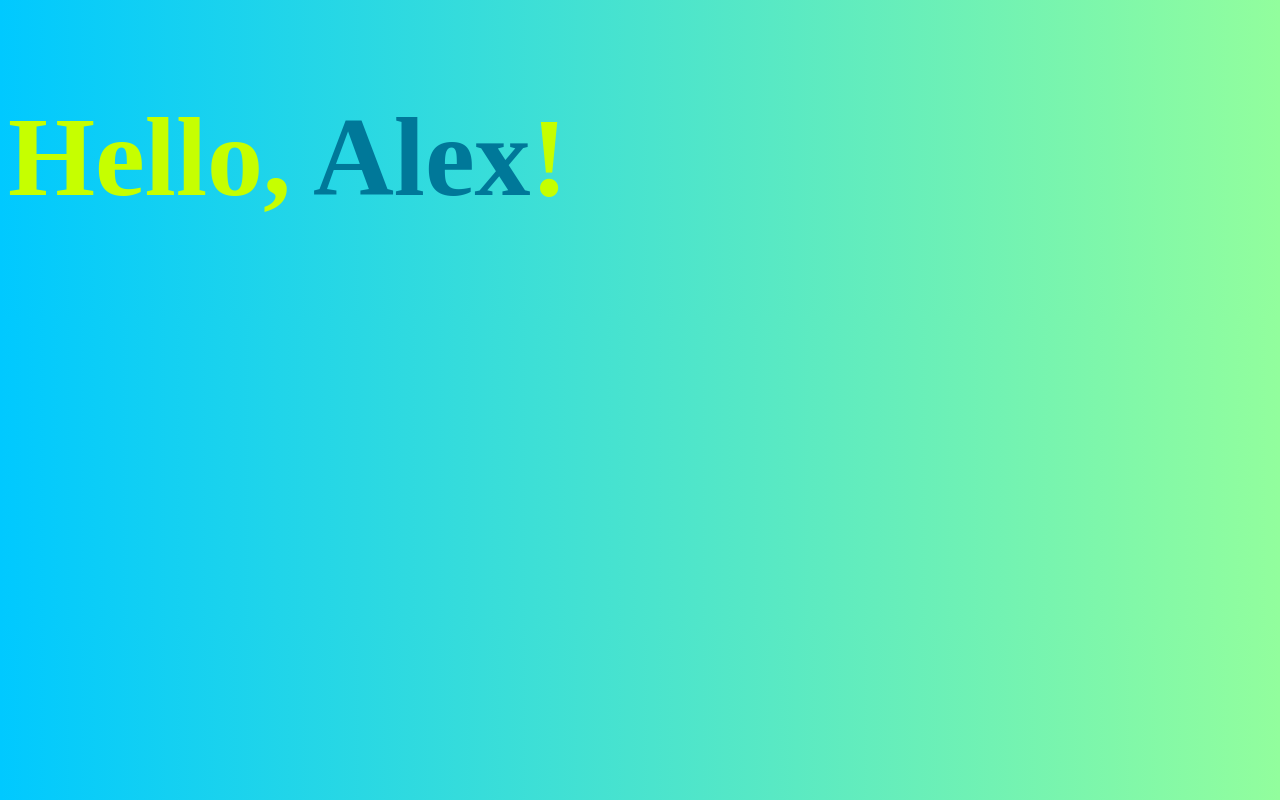
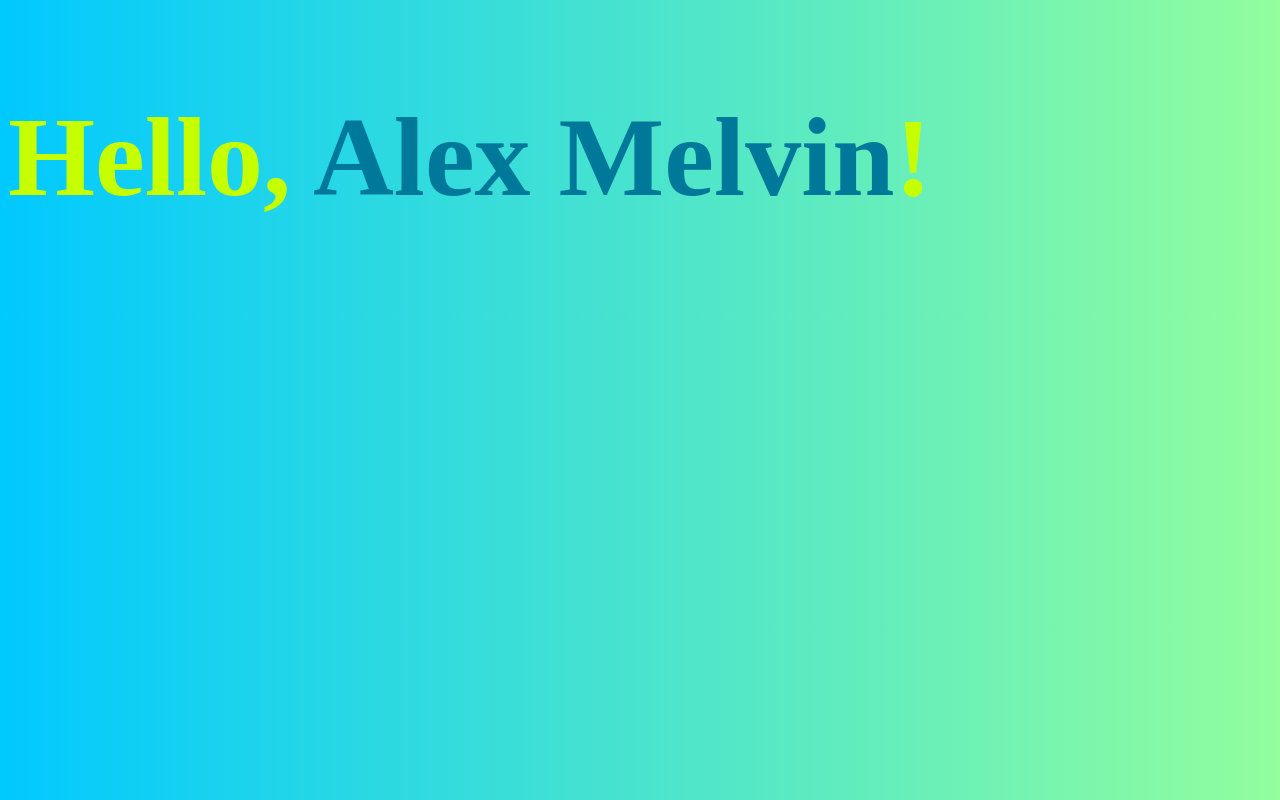
Before and after one commit to AlexMelw/learn-webpack, a React app: page / in a window 1280 px wide. Built offline with nearby package versions, Linux system fonts and the light colour scheme.

Commit message:
Add webpack-dev-server for development process.

```diff
--- a/src/index.jsx
+++ b/src/index.jsx
@@ -5,6 +5,6 @@ import ReactDOM from 'react-dom';
 import { App } from './components/App.jsx';
 
 ReactDOM.render(
-    <App name="Alex" />,
+    <App name="Alex Melvin" />,
     document.getElementById('root')
 );
--- a/webpack.base.config.js
+++ b/webpack.base.config.js
@@ -44,8 +44,8 @@ const config = {
     })
   ],
   resolve: {
-    // extensions: ['.js', '.jsx'],
-    extensions: [], // This is to enforce the use of explicit file extensions
+    extensions: ['.js', '.jsx'],
+    // extensions: [], // This is to enforce the use of explicit file extensions
   }
 };
 
--- a/webpack.dev.config.js
+++ b/webpack.dev.config.js
@@ -5,7 +5,6 @@ const config = {
   mode: 'development',
   devServer: {
     static: './dist',
-    // publicPath: '/assets/',
   }
 }
 
```
Also changed, not shown: package.json (+1 -9 lines), 1 other file (tests, documents, lock files or other folders).
